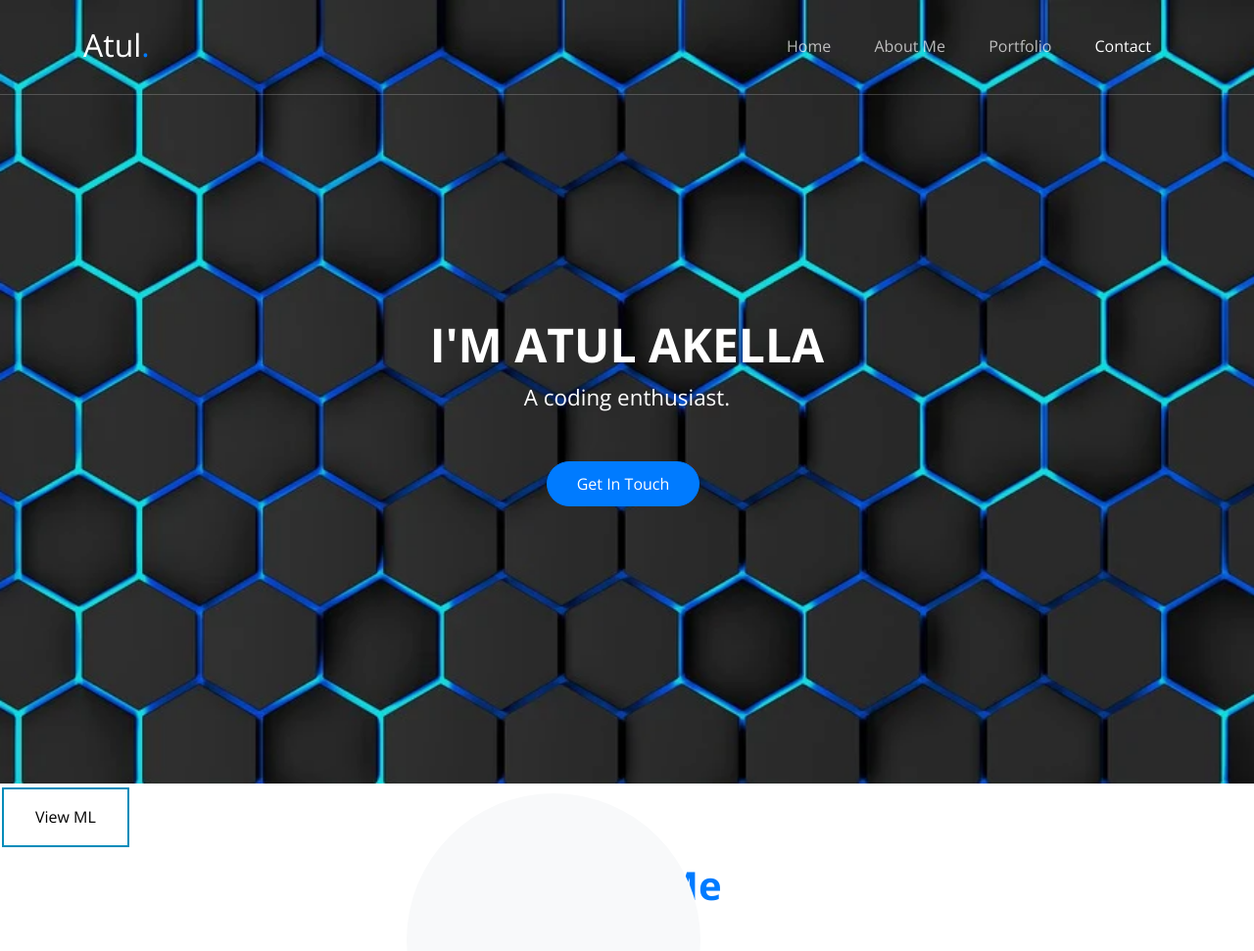
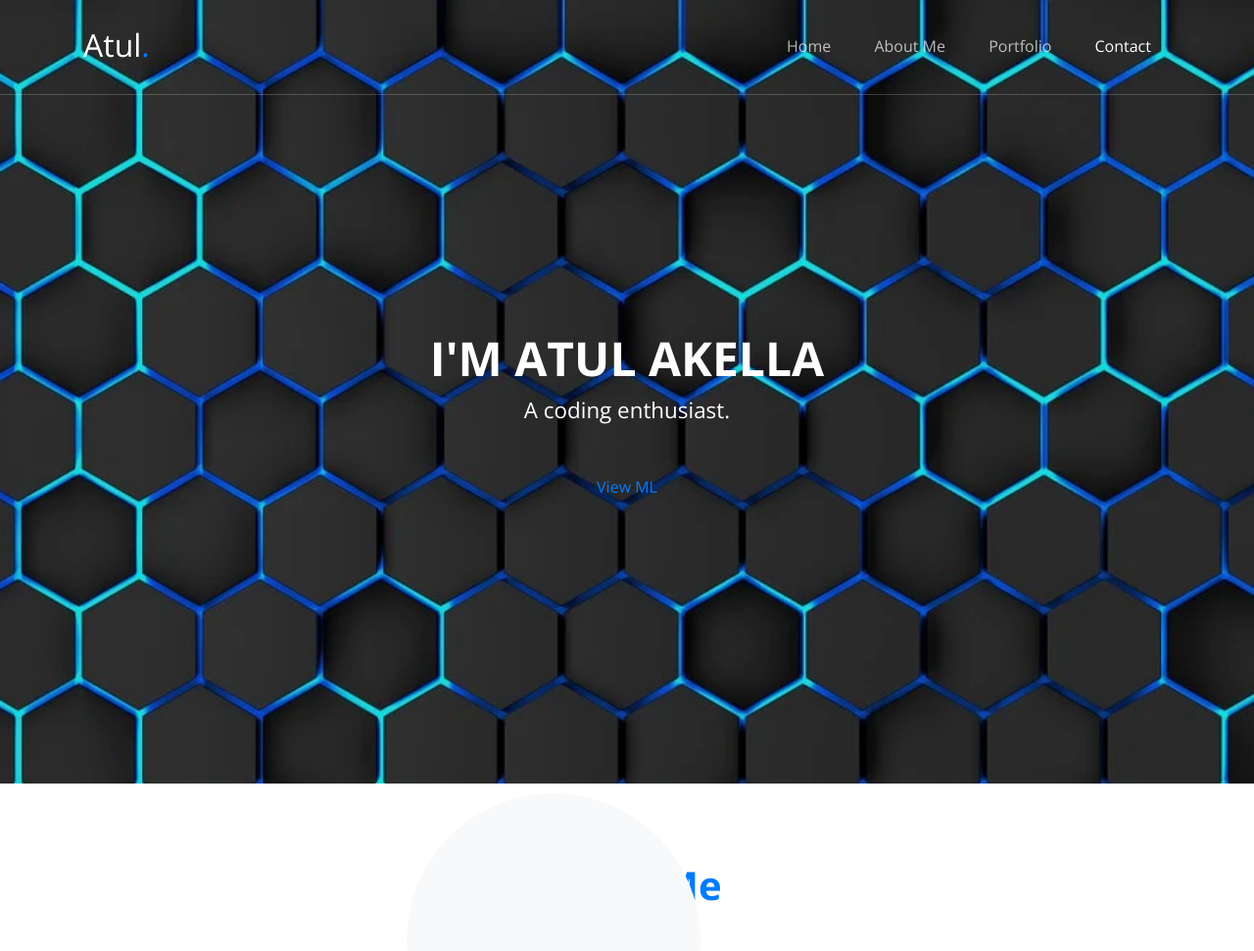
Before and after one commit to atulakella/atulakella.github.io, a plain HTML site: page index.html in a window 1280 px wide. Shown: the top 971 px of the page at 98% size. Drawn offline with nearby package versions, Linux system fonts and the light colour scheme; files whose address does not match are found by name.

Commit message:
Update index.html

```diff
--- a/index.html
+++ b/index.html
@@ -100,16 +100,12 @@
             <h1 class="text-uppercase" data-aos="fade-up">I'm Atul Akella</h1>
             <p class="mb-5 desc"  data-aos="fade-up" data-aos-delay="100">A coding enthusiast.</p>
             <div data-aos="fade-up" data-aos-delay="100">
-              <a href="#contact-section" class="btn smoothscroll btn-primary mr-2 mb-2">Get In Touch</a>
+              <a href="vision.html">View ML</a>
             </div>
           </div>
 
         </div>
       </div>
-
-      <a href="vision.html">
-        <button class="button button1">View ML</button>
-	</a>
     </div>
 
 
```
